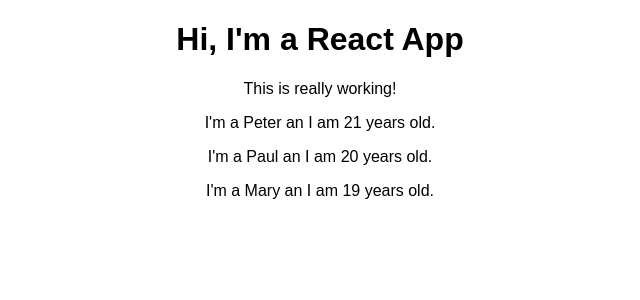
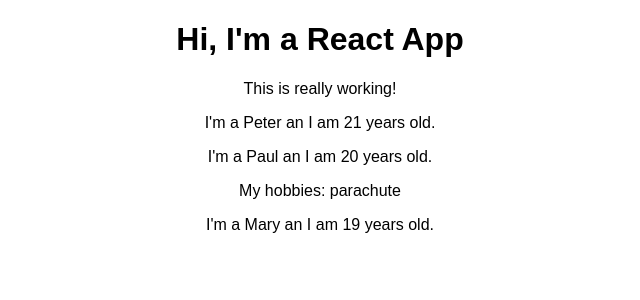
Before and after one commit to makomweb/notes-react-course, a React (Create React App) app in the folder react-complete-guide/: page / in a window 1280 px wide. Shown: the top 300 px of the page, without its empty margins (320-960 px from the left). Built offline with nearby package versions, Linux system fonts and the light colour scheme.

Commit message:
also render the child elements of the Person component

```diff
--- a/react-complete-guide/src/Person/Person.js
+++ b/react-complete-guide/src/Person/Person.js
@@ -2,7 +2,12 @@ import React from 'react';
 
 const person = (props) => {
     const { age, name } = props;
-    return <p>I'm a {name} an I am {age} years old.</p>
+    return (
+        <div>
+            <p>I'm a {name} an I am {age} years old.</p>
+            <p>{props.children}</p>
+        </div>
+    );
 }
 
 export default person;
```
